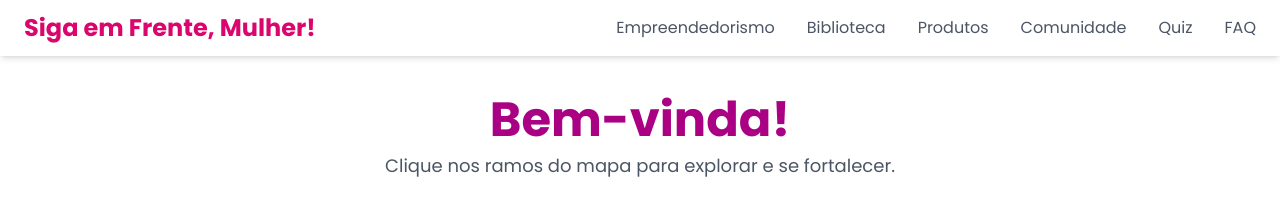
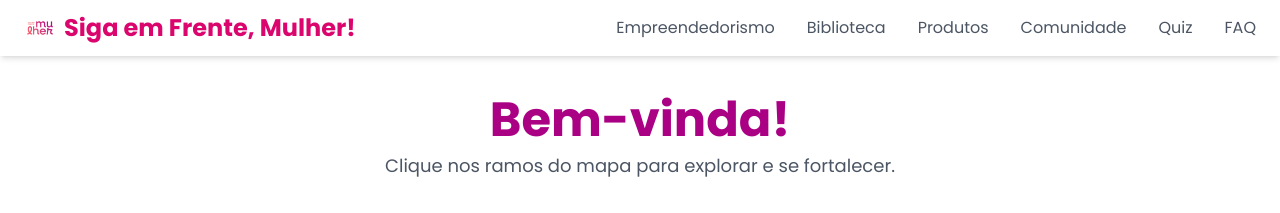
Before and after one commit to fryancisco/sigaemfrentemulher, a PHP site: page / in a window 1280 px wide. Shown: the top 213 px of the page. Run offline with PHP 8.4, Linux system fonts and the light colour scheme; grey boxes labelled with a size stand in for pictures from a placeholder-image service; some libraries are stand-ins or nearby versions.

Commit message:
Refactor code structure for improved readability and maintainability

```diff
--- a/biblioteca.php
+++ b/biblioteca.php
@@ -11,14 +11,14 @@
                 <i class="fas fa-file-pdf text-3xl text-brand-pink-light"></i>
                 <div>
                     <h4 class="font-bold">A Lei Maria da Penha e sua importância</h4>
-                    <a href="#" class="text-sm text-brand-pink-dark hover:underline">Baixar PDF</a>
+                    <a href="./anexos/Lei_da_Maria_da_Penha.pdf" class="text-sm text-brand-pink-dark hover:underline" target=blank>Baixar PDF</a>
                 </div>
             </div>
             <div class="content-card bg-white p-6 rounded-lg shadow-lg flex items-center gap-4">
                 <i class="fas fa-file-pdf text-3xl text-brand-pink-light"></i>
                 <div>
                     <h4 class="font-bold">Como identificar os sinais da violência psicológica</h4>
-                    <a href="#" class="text-sm text-brand-pink-dark hover:underline">Baixar PDF</a>
+                    <a href="./anexos/Violencia_psicologica.pdf" class="text-sm text-brand-pink-dark hover:underline" target=blank>Baixar PDF</a>
                 </div>
             </div>
             <div class="content-card bg-white p-6 rounded-lg shadow-lg flex items-center gap-4">
--- a/header.php
+++ b/header.php
@@ -1,8 +1,9 @@
 <header class="bg-white/80 backdrop-blur-lg shadow-md fixed top-0 left-0 right-0 z-50">
     <div class="container mx-auto px-6 py-3 flex justify-between items-center">
-        <a href="#home" class="text-2xl font-bold text-brand-pink-medium">
-            Siga em Frente, Mulher!
-        </a>
+    <a href="#home" class="flex items-center text-2xl font-bold text-brand-pink-medium">
+        <img src="anexos/icon.png" alt="Ícone" class="w-8 h-8 mr-2">
+        Siga em Frente, Mulher!
+    </a>
         <nav class="hidden md:flex space-x-8">
             <a href="#empreendedorismo" class="text-gray-600 hover:text-brand-pink-medium">Empreendedorismo</a>
             <a href="#biblioteca" class="text-gray-600 hover:text-brand-pink-medium">Biblioteca</a>
--- a/index.php
+++ b/index.php
@@ -2,6 +2,7 @@
 <html lang="pt-BR">
 <head>
     <meta charset="UTF-8">
+    <link rel="icon" type="image/png" href="anexos/icon.png"/>
     <meta name="viewport" content="width=device-width, initial-scale=1.0">
     <title>Siga em Frente, Mulher!</title>
 
```
Also changed, not shown: anexos/icon.png (added), 2 other files.
